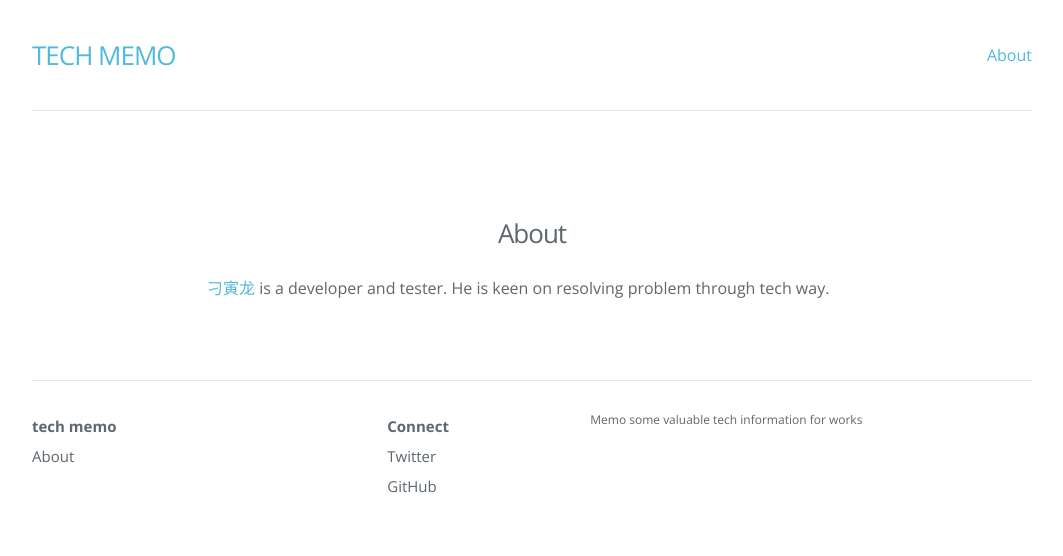
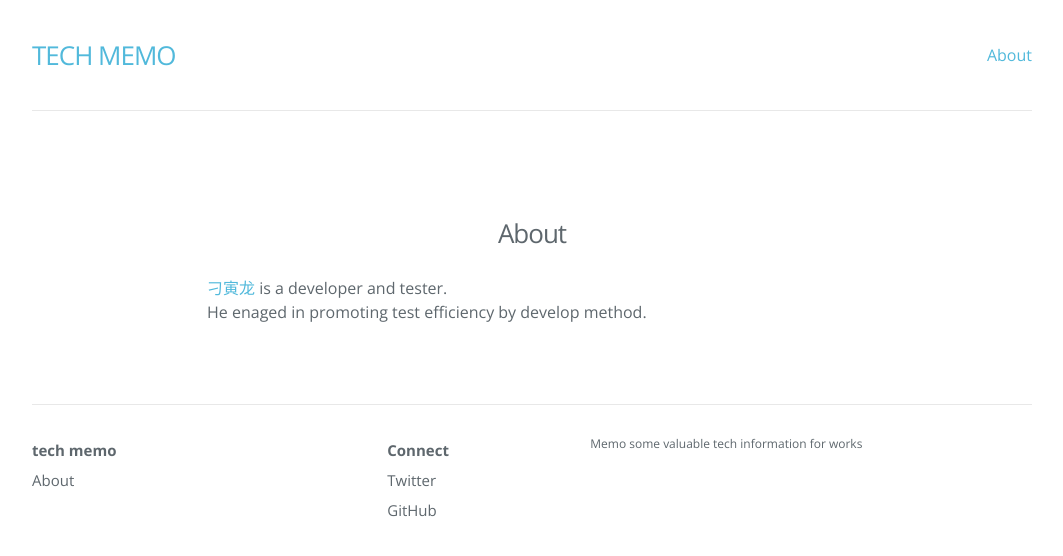
Before and after one commit to diaoyinlong/blog, a Jekyll site: the page built from about.md, in a window 1280 px wide. Shown: the top 556 px of the page, without its empty margins (108-1171 px from the left). Built offline with Jekyll 4.4.1, drawn with Linux system fonts in a browser that asks for light colours; nearby versions of some CDN libraries.

Commit message:
Update about.md

```diff
--- a/about.md
+++ b/about.md
@@ -5,4 +5,4 @@ permalink: /about/
 ---
 
 [刁寅龙](https://github.com/diaoyinlong) is a developer and tester.
-He is keen on resolving problem through tech way.
+He enaged in promoting test efficiency by develop method.
```
